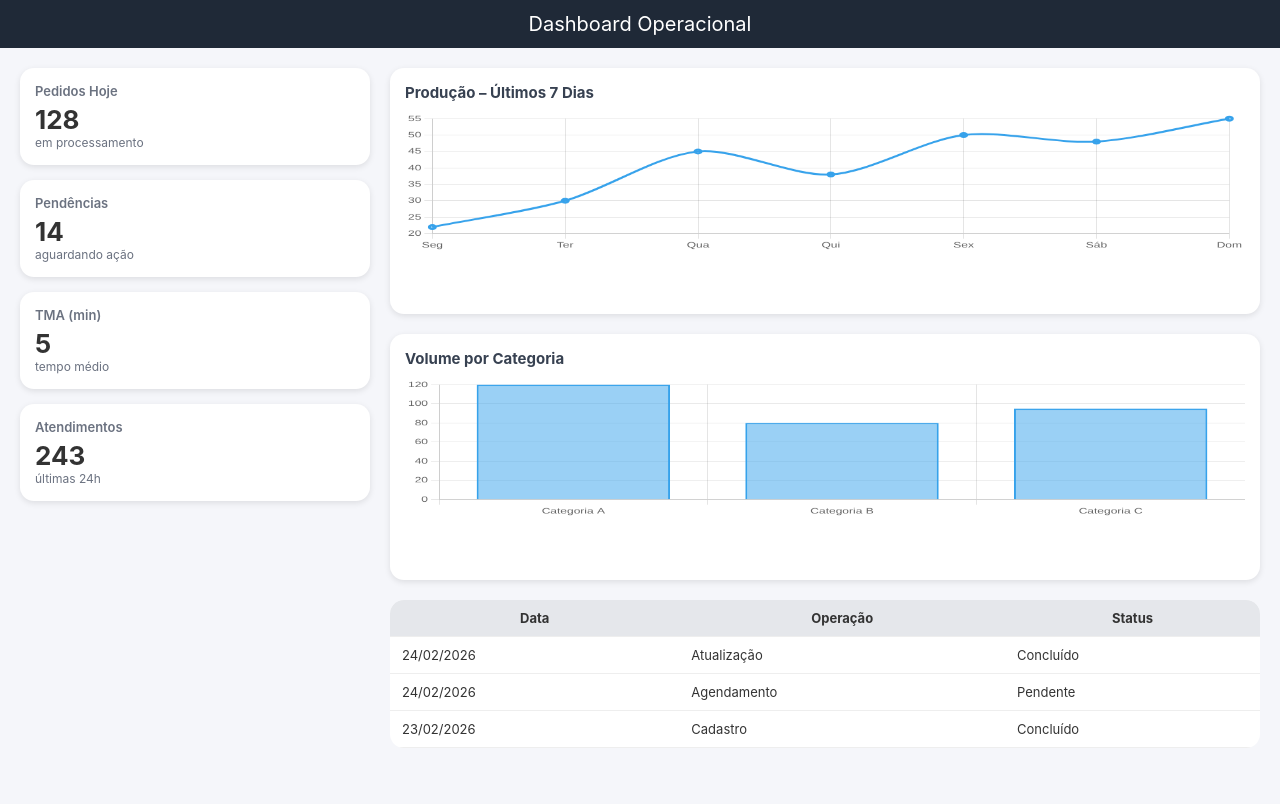
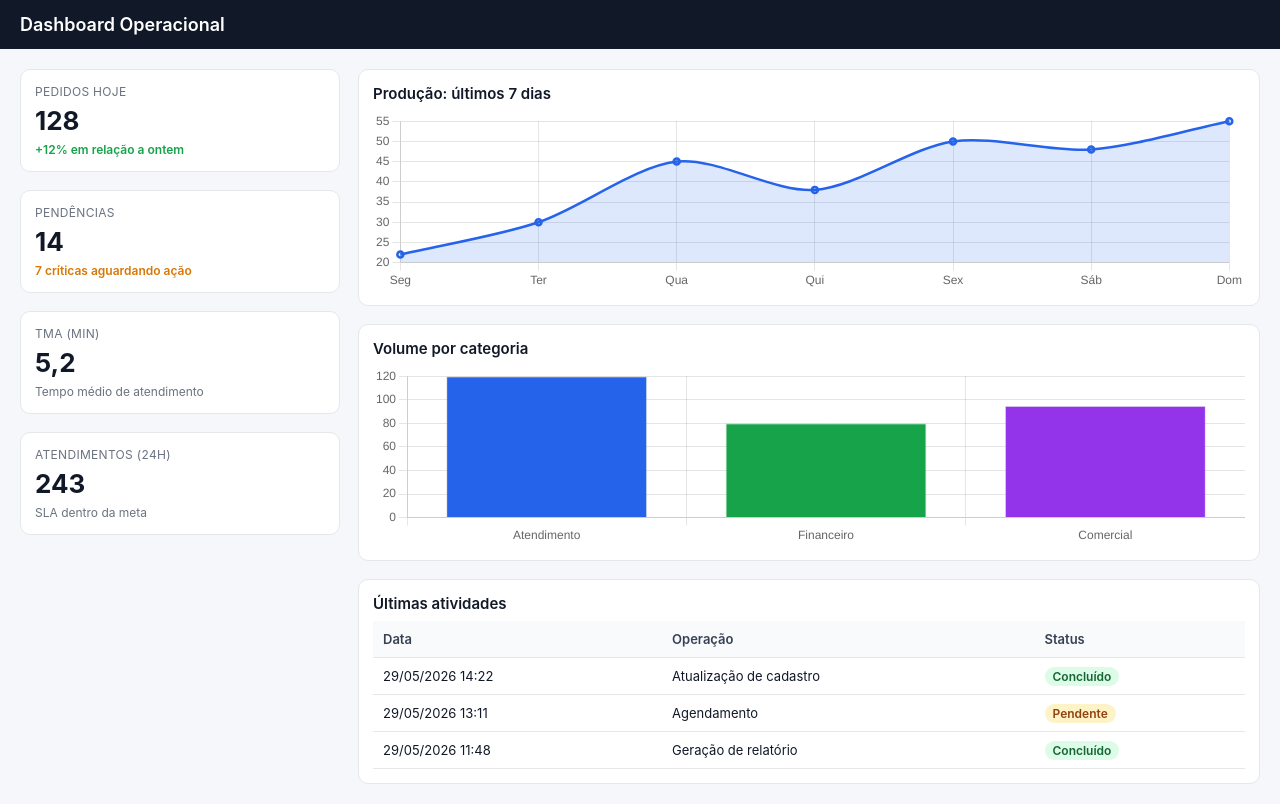
Before and after one commit to LeonardoFelps/web, a plain HTML site: page dashboard/dashboard-operacional.html in a window 1280 px wide. Drawn offline with nearby package versions, Linux system fonts and the light colour scheme.

Commit message:
feat: melhora vitrine do web demos

```diff
--- a/dashboard/dashboard-operacional.html
+++ b/dashboard/dashboard-operacional.html
@@ -3,249 +3,85 @@
 <head>
   <meta charset="UTF-8">
   <meta name="viewport" content="width=device-width, initial-scale=1.0">
-<title>Dashboard Operacional Moderno</title>
-
+  <title>Dashboard Operacional</title>
+  <script src="https://cdn.jsdelivr.net/npm/chart.js"></script>
   <style>
-    body {
-        margin: 0;
-        font-family: "Inter", Arial, sans-serif;
-        background: #f5f6fa;
-        color: #333;
-        overflow: hidden; /* impede scroll */
+    :root {
+      --bg: #f5f7fb;
+      --card: #ffffff;
+      --text: #111827;
+      --muted: #6b7280;
+      --line: #e5e7eb;
+      --primary: #2563eb;
+      --success: #16a34a;
+      --warn: #d97706;
     }
-
-    header {
-        background: #1f2937;
-        color: white;
-        padding: 12px;
-        font-size: 20px;
-        text-align: center;
-    }
-
-    .container {
-        padding: 20px;
-        display: grid;
-        grid-template-columns: 350px 1fr;
-        gap: 20px;
-        height: calc(100vh - 80px);
-        box-sizing: border-box;
-    }
-
-    /* Painel esquerdo */
-    .left-panel {
-        display: flex;
-        flex-direction: column;
-        gap: 20px;
-    }
-
-    /* KPI CARDS */
-    .kpis {
-        display: grid;
-        grid-template-columns: 1fr;
-        gap: 15px;
-    }
-
-    .kpi-card {
-        background: white;
-        padding: 15px;
-        border-radius: 14px;
-        box-shadow: 0 2px 6px rgba(0,0,0,0.1);
-    }
-
-    .kpi-title {
-        font-size: 13px;
-        color: #6b7280;
-        font-weight: 600;
-    }
-
-    .kpi-value {
-        font-size: 26px;
-        font-weight: bold;
-        margin-top: 5px;
-    }
-
-    .kpi-sub {
-        font-size: 12px;
-        color: #6b7280;
-    }
-
-    /* Painel direito */
-    .right-panel {
-        display: grid;
-        grid-template-rows: 1fr 1fr auto;
-        gap: 20px;
-        height: 100%;
-    }
-
-    .chart-box {
-        background: white;
-        border-radius: 14px;
-        padding: 15px;
-        box-shadow: 0 2px 6px rgba(0,0,0,0.1);
-        display: flex;
-        flex-direction: column;
-    }
-
-    .section-title {
-        font-size: 15px;
-        font-weight: bold;
-        margin-bottom: 10px;
-        color: #374151;
-    }
-
-    canvas {
-        width: 100% !important;
-        height: 140px !important;
-    }
-
-    /* TABLE */
-    table {
-        width: 100%;
-        border-collapse: collapse;
-        background: white;
-        border-radius: 14px;
-        overflow: hidden;
-    }
-
-    th, td {
-        padding: 10px 12px;
-        border-bottom: 1px solid #eee;
-        font-size: 13px;
-    }
-
-    thead {
-        background: #e5e7eb;
+    * { box-sizing: border-box; }
+    body { margin: 0; font-family: Inter, Segoe UI, Arial, sans-serif; background: var(--bg); color: var(--text); }
+    header { background: #111827; color: #fff; padding: 14px 20px; font-weight: 600; font-size: 18px; }
+    .layout { padding: 20px; display: grid; gap: 18px; grid-template-columns: 320px 1fr; min-height: calc(100vh - 52px); }
+    .left, .right { display: grid; gap: 18px; align-content: start; }
+    .card { background: var(--card); border: 1px solid var(--line); border-radius: 10px; padding: 14px; }
+    .kpi-title { font-size: 12px; color: var(--muted); text-transform: uppercase; letter-spacing: .3px; }
+    .kpi-value { font-size: 26px; font-weight: 700; margin: 6px 0; }
+    .kpi-sub { font-size: 12px; color: var(--muted); }
+    .kpi-up { color: var(--success); font-weight: 600; }
+    .kpi-warn { color: var(--warn); font-weight: 600; }
+    .chart-title { font-size: 15px; font-weight: 600; margin-bottom: 8px; }
+    .chart-wrap { height: 180px; }
+    table { width: 100%; border-collapse: collapse; font-size: 13px; }
+    th, td { padding: 10px; border-bottom: 1px solid var(--line); text-align: left; }
+    th { color: #374151; background: #f8fafc; font-weight: 600; }
+    .status { padding: 2px 8px; border-radius: 999px; font-size: 12px; font-weight: 600; }
+    .ok { background: #dcfce7; color: #166534; }
+    .pendente { background: #fef3c7; color: #92400e; }
+    @media (max-width: 1000px) {
+      .layout { grid-template-columns: 1fr; }
     }
   </style>
 </head>
-
 <body>
-
   <header>Dashboard Operacional</header>
-
-<div class="container">
-
-    <!-- LEFT PANEL (KPIs) -->
-    <div class="left-panel">
-
-        <div class="kpis">
-            <div class="kpi-card">
-                <div class="kpi-title">Pedidos Hoje</div>
-                <div class="kpi-value" id="pedidos">0</div>
-                <div class="kpi-sub">em processamento</div>
+  <div class="layout">
+    <section class="left">
+      <div class="card"><div class="kpi-title">Pedidos hoje</div><div class="kpi-value">128</div><div class="kpi-sub kpi-up">+12% em relação a ontem</div></div>
+      <div class="card"><div class="kpi-title">Pendências</div><div class="kpi-value">14</div><div class="kpi-sub kpi-warn">7 críticas aguardando ação</div></div>
+      <div class="card"><div class="kpi-title">TMA (min)</div><div class="kpi-value">5,2</div><div class="kpi-sub">Tempo médio de atendimento</div></div>
+      <div class="card"><div class="kpi-title">Atendimentos (24h)</div><div class="kpi-value">243</div><div class="kpi-sub">SLA dentro da meta</div></div>
+    </section>
+    <section class="right">
+      <div class="card">
+        <div class="chart-title">Produção: últimos 7 dias</div>
+        <div class="chart-wrap"><canvas id="graficoLinha"></canvas></div>
       </div>
-
-            <div class="kpi-card">
-                <div class="kpi-title">Pendências</div>
-                <div class="kpi-value" id="pendencias">0</div>
-                <div class="kpi-sub">aguardando ação</div>
+      <div class="card">
+        <div class="chart-title">Volume por categoria</div>
+        <div class="chart-wrap"><canvas id="graficoBarras"></canvas></div>
       </div>
-
-            <div class="kpi-card">
-                <div class="kpi-title">TMA (min)</div>
-                <div class="kpi-value" id="tma">0</div>
-                <div class="kpi-sub">tempo médio</div>
-            </div>
-
-            <div class="kpi-card">
-                <div class="kpi-title">Atendimentos</div>
-                <div class="kpi-value" id="atendimentos">0</div>
-                <div class="kpi-sub">últimas 24h</div>
-            </div>
-        </div>
-
-    </div>
-
-    <!-- RIGHT PANEL (Charts + table) -->
-    <div class="right-panel">
-
-        <div class="chart-box">
-            <div class="section-title">Produção – Últimos 7 Dias</div>
-            <canvas id="graficoLinha"></canvas>
-        </div>
-
-        <div class="chart-box">
-            <div class="section-title">Volume por Categoria</div>
-            <canvas id="graficoBarras"></canvas>
-        </div>
-
+      <div class="card">
+        <div class="chart-title">Últimas atividades</div>
         <table>
-            <thead>
-                <tr>
-                    <th>Data</th>
-                    <th>Operação</th>
-                    <th>Status</th>
-                </tr>
-            </thead>
-            <tbody id="tabela">
+          <thead><tr><th>Data</th><th>Operação</th><th>Status</th></tr></thead>
+          <tbody>
+            <tr><td>29/05/2026 14:22</td><td>Atualização de cadastro</td><td><span class="status ok">Concluído</span></td></tr>
+            <tr><td>29/05/2026 13:11</td><td>Agendamento</td><td><span class="status pendente">Pendente</span></td></tr>
+            <tr><td>29/05/2026 11:48</td><td>Geração de relatório</td><td><span class="status ok">Concluído</span></td></tr>
           </tbody>
         </table>
-
       </div>
+    </section>
   </div>
-
-<!-- Chart.js FIRST -->
-<script src="https://cdn.jsdelivr.net/npm/chart.js"></script>
-
   <script>
-/* KPIs */
-document.getElementById("pedidos").textContent = 128;
-document.getElementById("pendencias").textContent = 14;
-document.getElementById("tma").textContent = 5;
-document.getElementById("atendimentos").textContent = 243;
-
-/* TABLE */
-const atividades = [
-    { data: "24/02/2026", op: "Atualização", status: "Concluído" },
-    { data: "24/02/2026", op: "Agendamento", status: "Pendente" },
-    { data: "23/02/2026", op: "Cadastro", status: "Concluído" }
-];
-
-const tabela = document.getElementById("tabela");
-atividades.forEach(a => {
-    tabela.innerHTML += `
-        <tr>
-            <td>${a.data}</td>
-            <td>${a.op}</td>
-            <td>${a.status}</td>
-        </tr>`;
-});
-
-/* LINE CHART */
     new Chart(document.getElementById("graficoLinha"), {
       type: "line",
-    data: {
-        labels: ["Seg", "Ter", "Qua", "Qui", "Sex", "Sáb", "Dom"],
-        datasets: [{
-            data: [22, 30, 45, 38, 50, 48, 55],
-            borderWidth: 3,
-            tension: 0.3
-        }]
-    },
-    options: {
-        plugins: { legend: { display: false } },
-        responsive: true,
-        maintainAspectRatio: false
-    }
+      data: { labels: ["Seg", "Ter", "Qua", "Qui", "Sex", "Sáb", "Dom"], datasets: [{ data: [22, 30, 45, 38, 50, 48, 55], borderWidth: 2.5, borderColor: "#2563eb", backgroundColor: "rgba(37,99,235,.15)", fill: true, tension: 0.3 }] },
+      options: { maintainAspectRatio: false, plugins: { legend: { display: false } } }
     });
-
-/* BAR CHART */
     new Chart(document.getElementById("graficoBarras"), {
       type: "bar",
-    data: {
-        labels: ["Categoria A", "Categoria B", "Categoria C"],
-        datasets: [{
-            data: [120, 80, 95],
-            borderWidth: 2
-        }]
-    },
-    options: {
-        plugins: { legend: { display: false } },
-        responsive: true,
-        maintainAspectRatio: false
-    }
+      data: { labels: ["Atendimento", "Financeiro", "Comercial"], datasets: [{ data: [120, 80, 95], borderWidth: 1, backgroundColor: ["#2563eb", "#16a34a", "#9333ea"] }] },
+      options: { maintainAspectRatio: false, plugins: { legend: { display: false } } }
     });
   </script>
-
 </body>
 </html>
```
Also changed, not shown: dashboard/dashboard.html (+33 -127 lines), dashboard/index.html (added, +43 -0 lines), README.md (added). Lines whose indentation alone changed are shown as unchanged.
